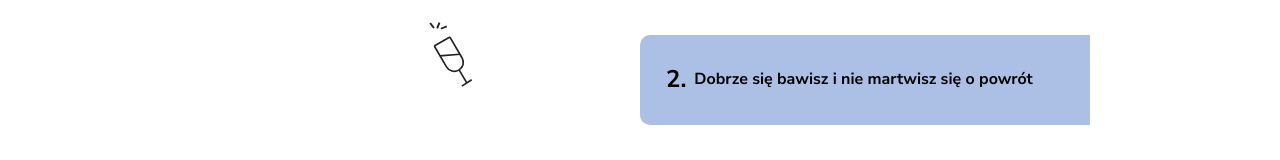
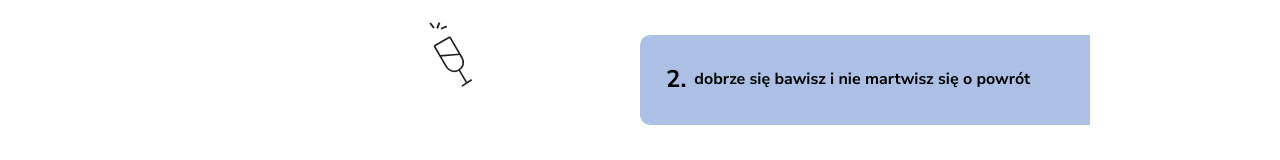
Before and after one commit to kj-ninja/call-lorenzo, a React (Create React App) app: page / in a window 1280 px wide. Shown: the part 389-549 px from the top of the page. Built offline with nearby package versions, Linux system fonts and the light colour scheme.

Commit message:
remove unnecessary signs from PL language file

```diff
--- a/src/content/pl.ts
+++ b/src/content/pl.ts
@@ -29,7 +29,7 @@ export const pl = {
         order: ""
       },
       {
-        description: "Dobrze się bawisz i nie martwisz się o powrót",
+        description: "dobrze się bawisz i nie martwisz się o powrót",
         icon: "null",
         order: "2"
       },
```
